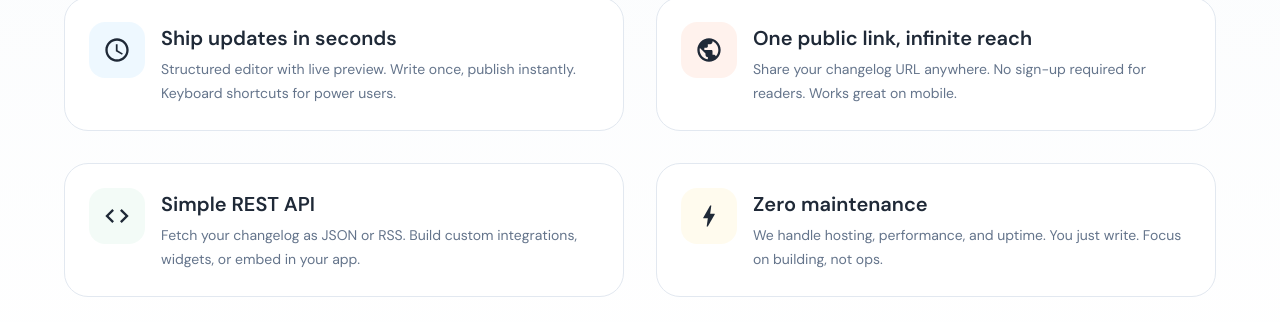
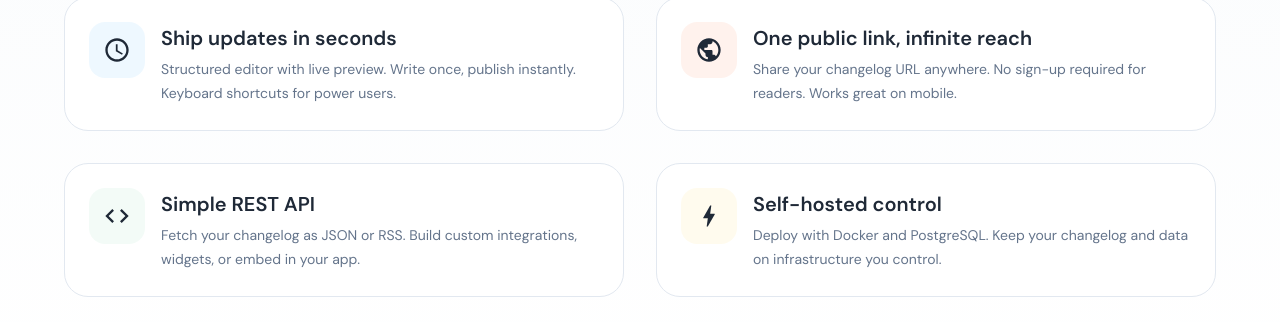
Before and after one commit to saschb2b/patch-pigeon, a Next.js app: page / in a window 1280 px wide. Shown: the part 2144-2466 px from the top of the page. Built offline with nearby package versions, Linux system fonts and the light colour scheme; no server answers; what @mui/material-nextjs would draw is missing.

Commit message:
fix: align landing copy with self-hosting

```diff
--- a/app/page.tsx
+++ b/app/page.tsx
@@ -772,8 +772,8 @@ export default function HomePage() {
               },
               {
                 icon: <BoltIcon sx={{ fontSize: 28 }} />,
-                title: "Zero maintenance",
-                desc: "We handle hosting, performance, and uptime. You just write. Focus on building, not ops.",
+                title: "Self-hosted control",
+                desc: "Deploy with Docker and PostgreSQL. Keep your changelog and data on infrastructure you control.",
                 color: colors.butter,
               },
             ].map((feature, i) => (
```
